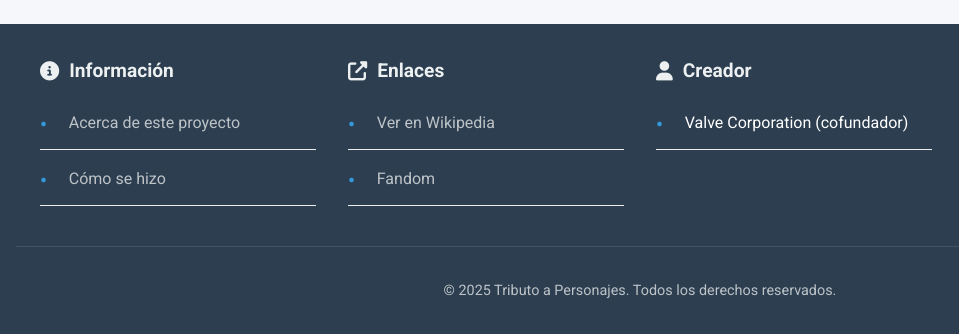
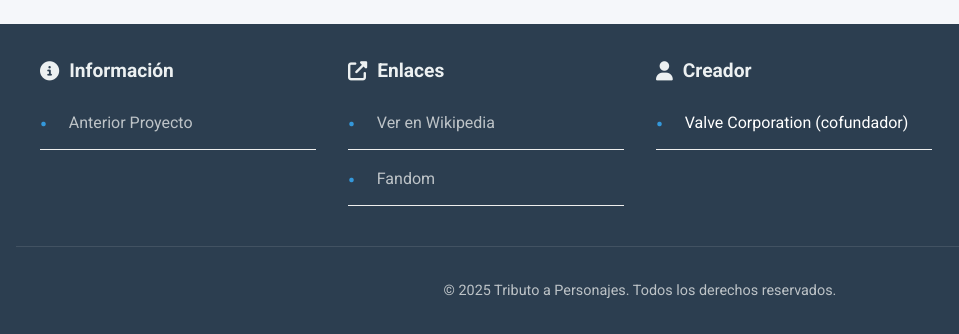
Before and after one commit to sebitas71133/tributo-zen, a website built with Vite: page index.html in a window 1280 px wide. Shown: the part 1000-1334 px from the top of the page, 0-959 px from the left. Built offline with nearby package versions, Linux system fonts and the light colour scheme.

Commit message:
index.html updated

```diff
--- a/index.html
+++ b/index.html
@@ -158,11 +158,15 @@
           <h3><i class="fas fa-info-circle"></i> Información</h3>
           <ul>
             <li>
-              <a href="#" target="_blank">Acerca de este proyecto</a>
+              <a
+                href="https://sebitas71133.github.io/TributoGN/"
+                target="_blank"
+                >Anterior Proyecto</a
+              >
             </li>
-            <li>
+            <!-- <li>
               <a href="#" target="_blank">Cómo se hizo</a>
-            </li>
+            </li> -->
           </ul>
         </div>
 
```
